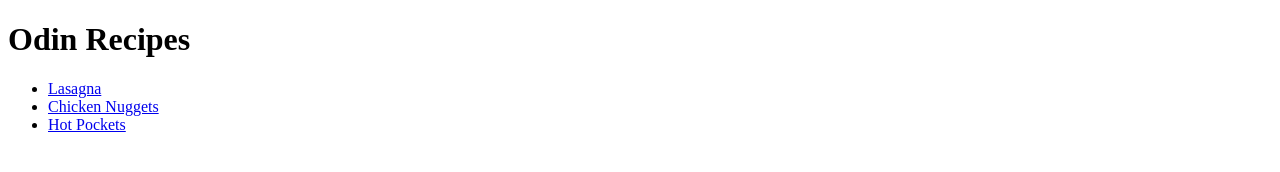
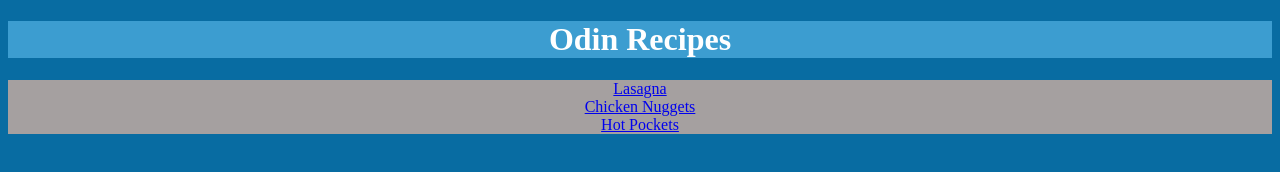
Before and after one commit to GhidBase/basic-recipe-website, a plain HTML site: page index.html in a window 1280 px wide. Drawn offline with Linux system fonts and the light colour scheme.

Commit message:
Add css to index

```diff
--- a/index.html
+++ b/index.html
@@ -4,6 +4,7 @@
 <head>
     <meta charset="utf-8">
     <title>Homepage</title>
+    <link rel="stylesheet" href="styles.css">
 </head>
 
 <body>
--- /dev/null
+++ b/styles.css
@@ -0,0 +1,15 @@
+body {
+    background-color: #086ca2;
+    text-align: center;
+}
+
+h1 {
+    color: white;
+    background-color: #3c9dd0;
+}
+
+ul {
+    background-color: rgb(165, 160, 160);
+    padding: 0;
+    margin: 0;
+}
```
